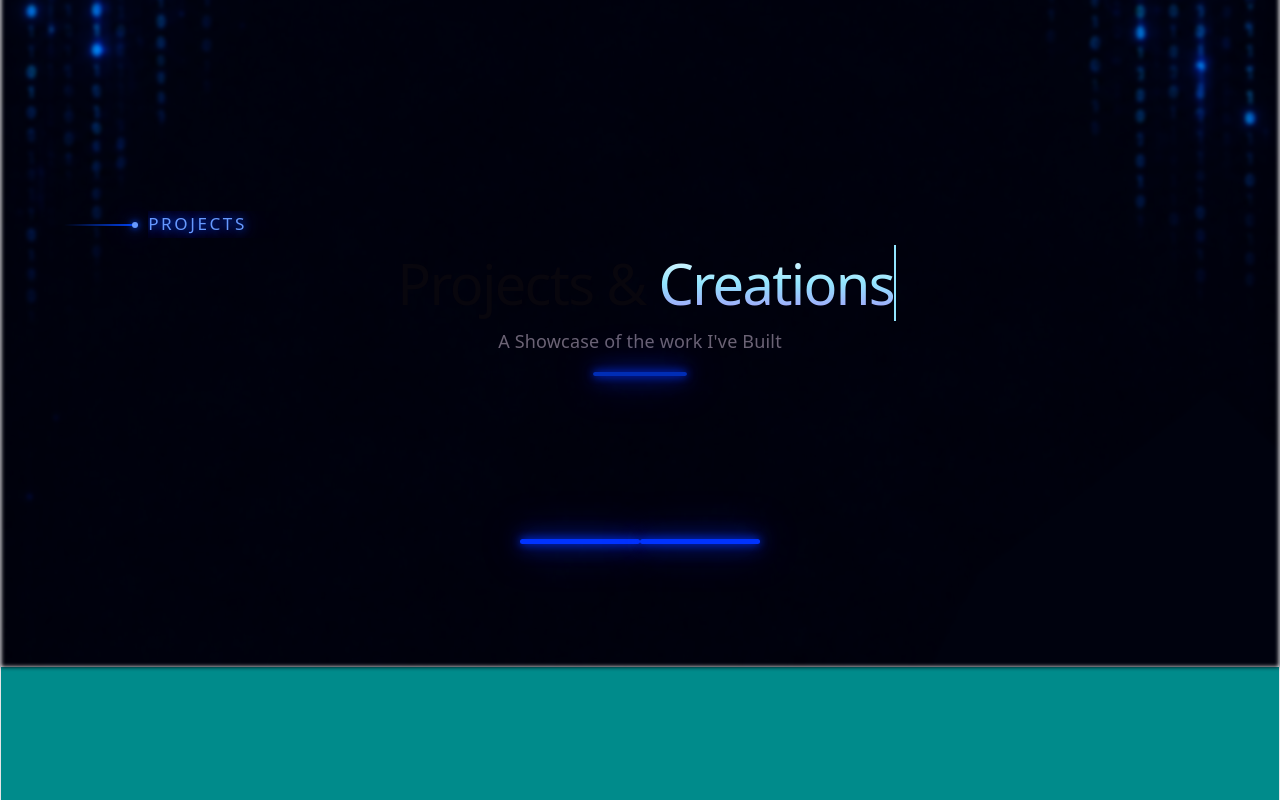
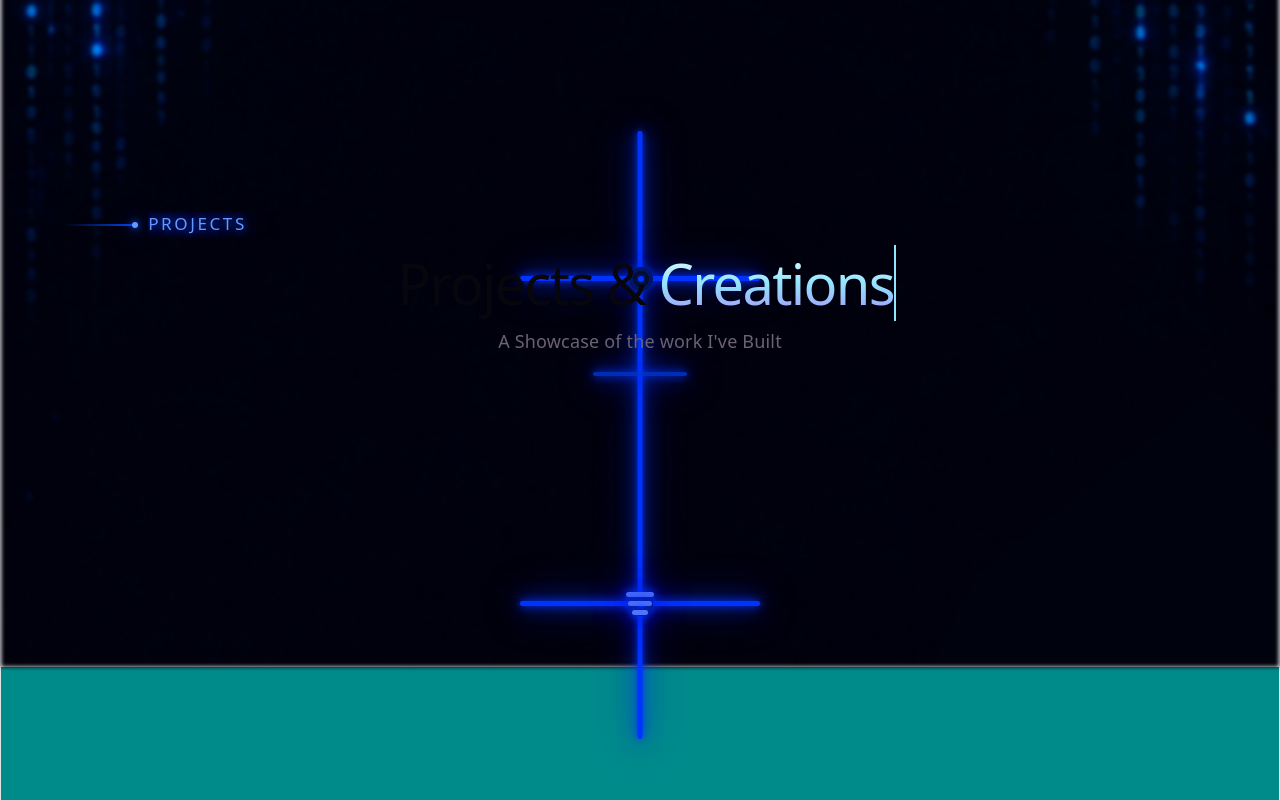
Before and after one commit to Amany-Elsayed/improved-portfolio, a React (Vite) app: page / in a window 1280 px wide. Shown: the part 4040-4840 px from the top of the page. Built offline with nearby package versions, Linux system fonts and the light colour scheme.

Commit message:
added tree diagram styling for projects section

```diff
--- a/src/components/Projects.css
+++ b/src/components/Projects.css
@@ -46,3 +46,184 @@
   margin-top: 4rem;
   text-align: left;
 }
+
+.projects-tree-diagram {
+  position: absolute;
+
+  top: 14.7rem;
+  left: 50%;
+
+  transform: translateX(-50%);
+
+  width: 900px;
+  height: 640px;
+
+  pointer-events: none;
+
+  z-index: 0;
+}
+
+.projects-tree-center-line {
+  position: absolute;
+
+  left: 50%;
+  top: 0;
+
+  transform: translateX(-50%);
+
+  width: 5px;
+  height: 100%;
+
+  border-radius: 999px;
+
+  background: rgba(0, 51, 255, 0.12);
+
+  box-shadow: 0 0 4px rgba(0, 51, 255, 0.18);
+}
+
+.projects-tree-diagram1,
+.projects-tree-diagram2,
+.projects-tree-diagram3,
+.projects-tree-diagram4 {
+  position: absolute;
+
+  width: 120px;
+  height: 5px;
+
+  border-radius: 999px;
+
+  background: rgba(0, 51, 255, 0.12);
+
+  box-shadow: 0 0 4px rgba(0, 51, 255, 0.18);
+}
+
+.projects-tree-diagram1::before,
+.projects-tree-diagram2::before,
+.projects-tree-diagram3::before,
+.projects-tree-diagram4::before {
+  content: "";
+
+  position: absolute;
+
+  left: -11px;
+  top: 50%;
+
+  transform: translateY(-50%);
+
+  width: 16px;
+  height: 16px;
+
+  border-radius: 50%;
+
+  background: #050816;
+
+  border: 4px solid rgba(0, 51, 255, 0.3);
+
+  box-shadow:
+    0 0 8px rgba(0, 51, 255, 0.45),
+    0 0 18px rgba(0, 51, 255, 0.18);
+
+  position: absolute;
+  z-index: 5;
+}
+
+.projects-tree-diagram1::after,
+.projects-tree-diagram2::after,
+.projects-tree-diagram3::after,
+.projects-tree-diagram4::after {
+  content: "";
+
+  position: absolute;
+
+  left: -2px;
+  top: 50%;
+
+  transform: translateY(-50%);
+
+  width: 6px;
+  height: 6px;
+
+  border-radius: 50%;
+
+  background: #0033ff;
+
+  box-shadow:
+    0 0 6px #0033ff,
+    0 0 14px #0033ff;
+
+  z-index: 6;
+}
+
+.projects-tree-diagram1::before,
+.projects-tree-diagram1::after,
+.projects-tree-diagram3::before,
+.projects-tree-diagram3::after {
+  display: none;
+}
+
+.projects-tree-diagram1 {
+  top: 145px;
+  left: 50%;
+
+  transform: translateX(-100%);
+}
+
+.projects-tree-diagram2 {
+  top: 145px;
+  left: 50%;
+}
+
+.projects-tree-diagram3 {
+  top: 470px;
+  left: 50%;
+
+  transform: translateX(-100%);
+}
+
+.projects-tree-diagram4 {
+  top: 470px;
+  left: 50%;
+}
+
+.projects-ground-reveal {
+  position: absolute;
+
+  left: 50%;
+  bottom: 2.5rem;
+
+  transform: translateX(-50%);
+}
+
+.projects-ground {
+  display: flex;
+  flex-direction: column;
+  justify-content: center;
+  align-items: center;
+
+  gap: 4px;
+
+  width: 2rem;
+  height: 2rem;
+}
+
+.projects-inner-ground1,
+.projects-inner-ground2,
+.projects-inner-ground3 {
+  background-color: #5274fa;
+
+  height: 5px;
+
+  border-radius: 5px;
+}
+
+.projects-inner-ground1 {
+  width: 80%;
+}
+
+.projects-inner-ground2 {
+  width: 65%;
+}
+
+.projects-inner-ground3 {
+  width: 45%;
+}
```
